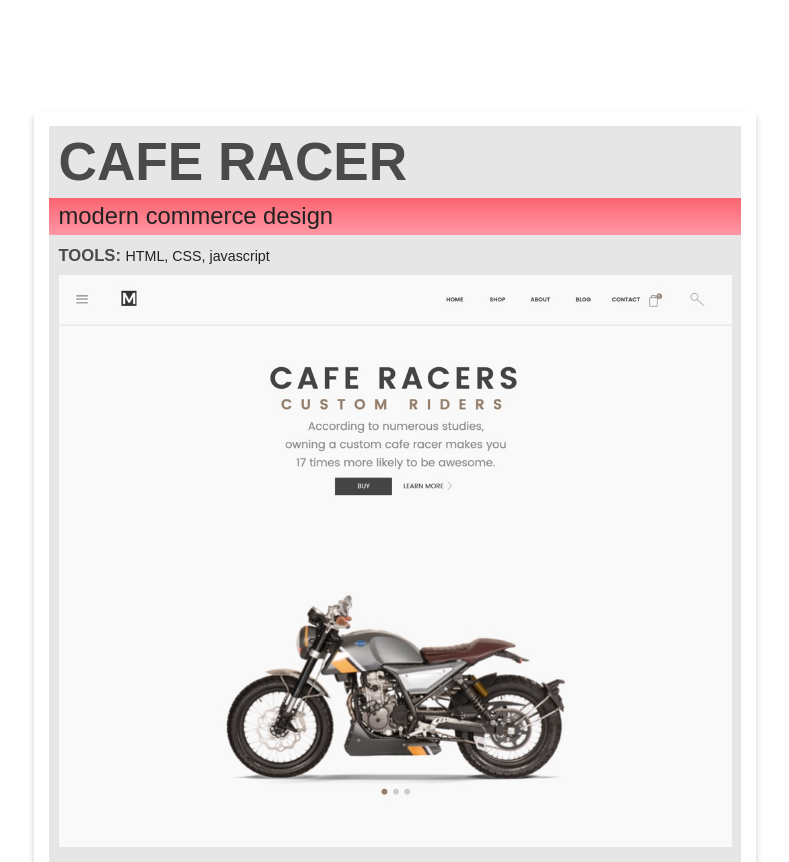
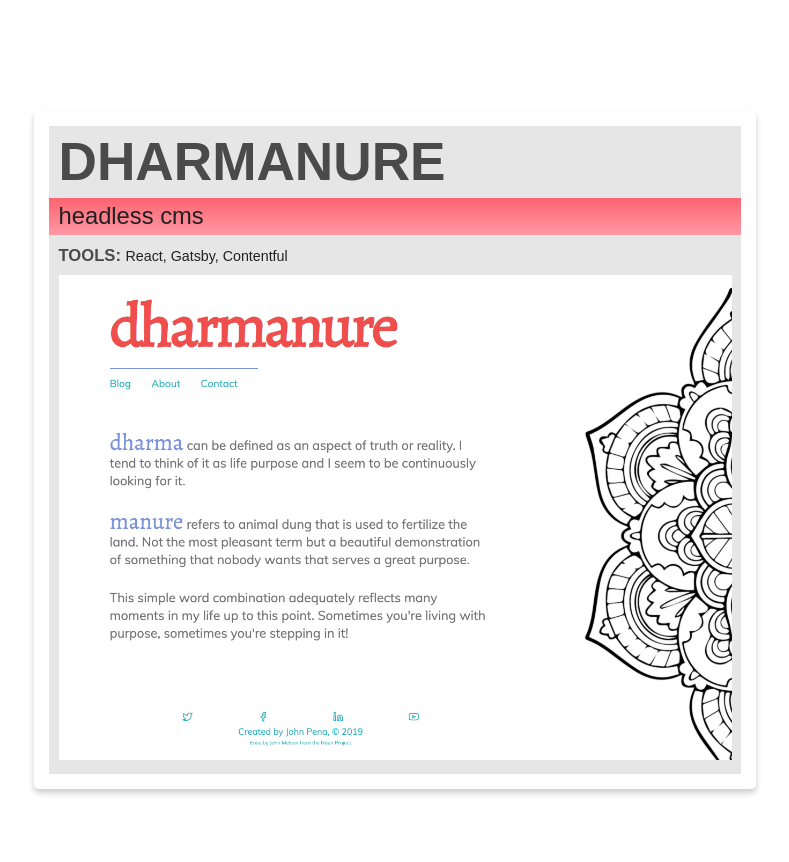
Before and after one commit to johndavidpena/portfolio, a Gatsby site: page / in a window 1280 px wide. Shown: the part 1020-1882 px from the top of the page, without its empty margins (245-1034 px from the left). Built offline with nearby package versions, Linux system fonts and the light colour scheme; Gatsby itself is replaced by a stand-in of ours.

Commit message:
Added dharmanure site

```diff
--- a/src/SitesInfo.js
+++ b/src/SitesInfo.js
@@ -1,10 +1,19 @@
 import CafeImage from './images/cafeImage.jpg'
 import FeedinImage from './images/feedinImage.png'
-// import MimasImage from './images/mimasImage.jpg'
+import DharmanureImage from './images/dharmanureImage.png';
 
 const SitesInfo = [
   {
     id: 1,
+    title: 'Dharmanure',
+    sub: 'Headless CMS',
+    tools: 'React, Gatsby, Contentful',
+    image: DharmanureImage,
+    alt: 'The dharmanure homepage',
+    link: 'https://dharmanure.com'
+  },
+  {
+    id: 2,
     title: 'Cafe Racer',
     sub: 'Modern Commerce Design',
     tools: 'HTML, CSS, javascript',
@@ -13,7 +22,7 @@ const SitesInfo = [
     link: 'https://caferacer.netlify.com'
   },
   {
-    id: 2,
+    id: 3,
     title: "Feedin' Time",
     sub: 'Mobile Web App',
     tools: 'React and Firebase',
```
Also changed, not shown: src/images/dharmanureImage.png (added).
